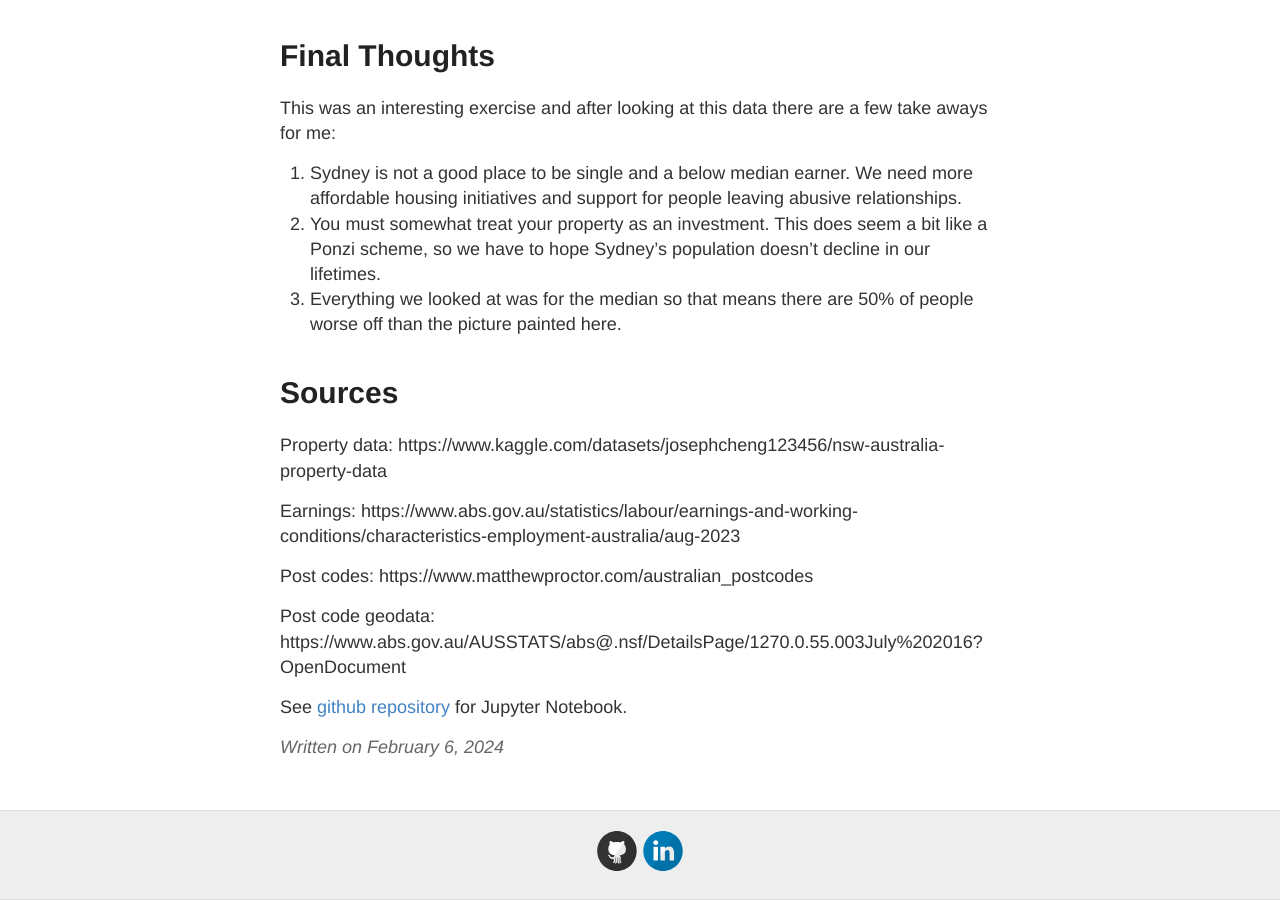
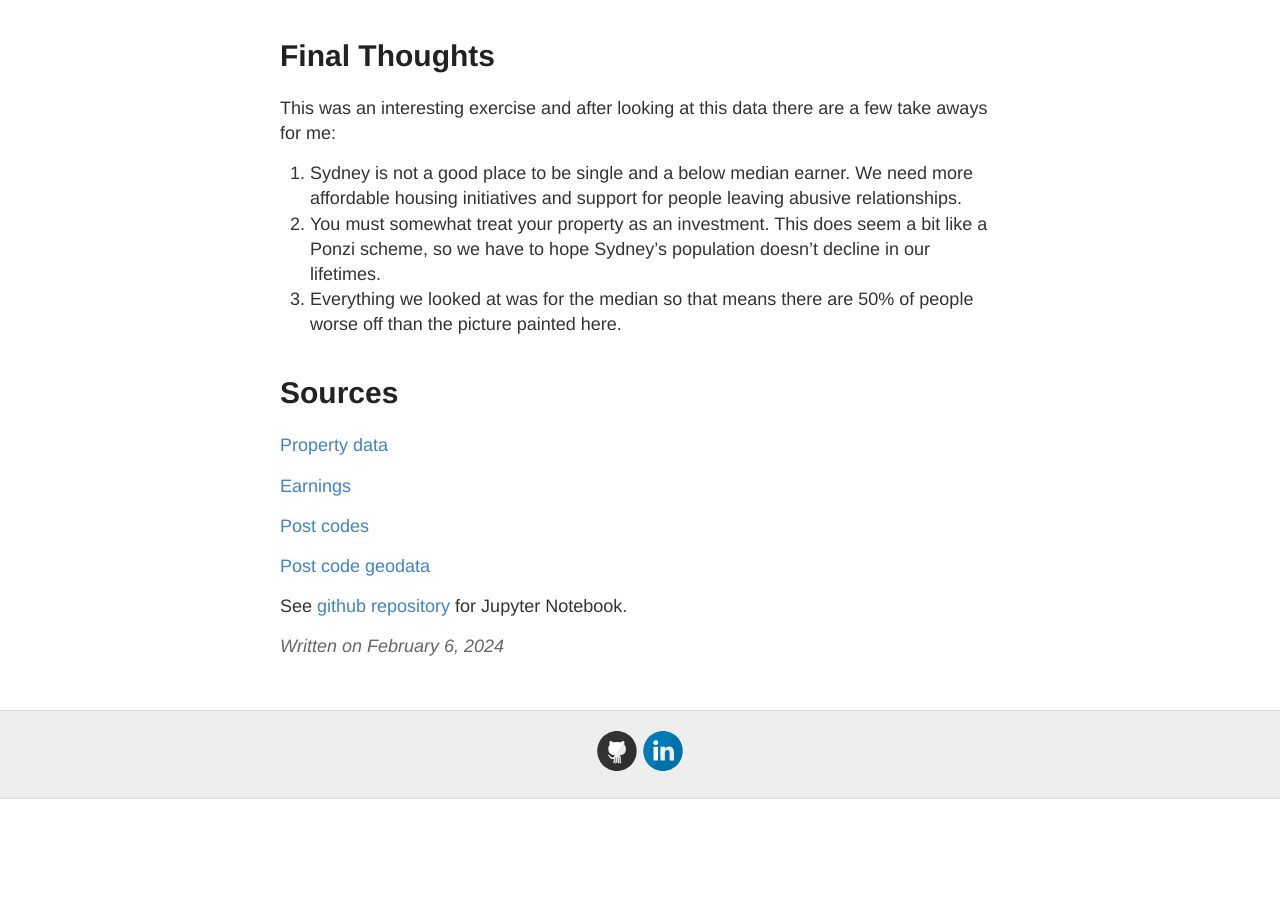
Before and after one commit to speppou/speppou.github.io, a Jekyll site: the page built from _posts/2024-02-06-Sydney-Property.md, in a window 1280 px wide and 900 px high, scrolled down 8112 px. Built offline with Jekyll 4.4.1, drawn with Linux system fonts in a browser that asks for light colours; after the commit the page ends 8911 px from its top, so only the background shows below that; some of the changed lines change nothing that is shown.

Commit message:
Update 2024-02-06-Sydney-Property.md

```diff
--- a/_posts/2024-02-06-Sydney-Property.md
+++ b/_posts/2024-02-06-Sydney-Property.md
@@ -119,12 +119,12 @@ This was an interesting exercise and after looking at this data there are a few
 
 # Sources
 
-Property data: https://www.kaggle.com/datasets/josephcheng123456/nsw-australia-property-data
+[Property data](https://www.kaggle.com/datasets/josephcheng123456/nsw-australia-property-data)
 
-Earnings: https://www.abs.gov.au/statistics/labour/earnings-and-working-conditions/characteristics-employment-australia/aug-2023
+[Earnings](https://www.abs.gov.au/statistics/labour/earnings-and-working-conditions/characteristics-employment-australia/aug-2023)
 
-Post codes: https://www.matthewproctor.com/australian_postcodes
+[Post codes](https://www.matthewproctor.com/australian_postcodes)
 
-Post code geodata: https://www.abs.gov.au/AUSSTATS/abs@.nsf/DetailsPage/1270.0.55.003July%202016?OpenDocument
+[Post code geodata](https://www.abs.gov.au/AUSSTATS/abs@.nsf/DetailsPage/1270.0.55.003July%202016?OpenDocument)
 
 See [github repository](https://github.com/speppou/Sydney-Property-Analysis/) for Jupyter Notebook.
```
